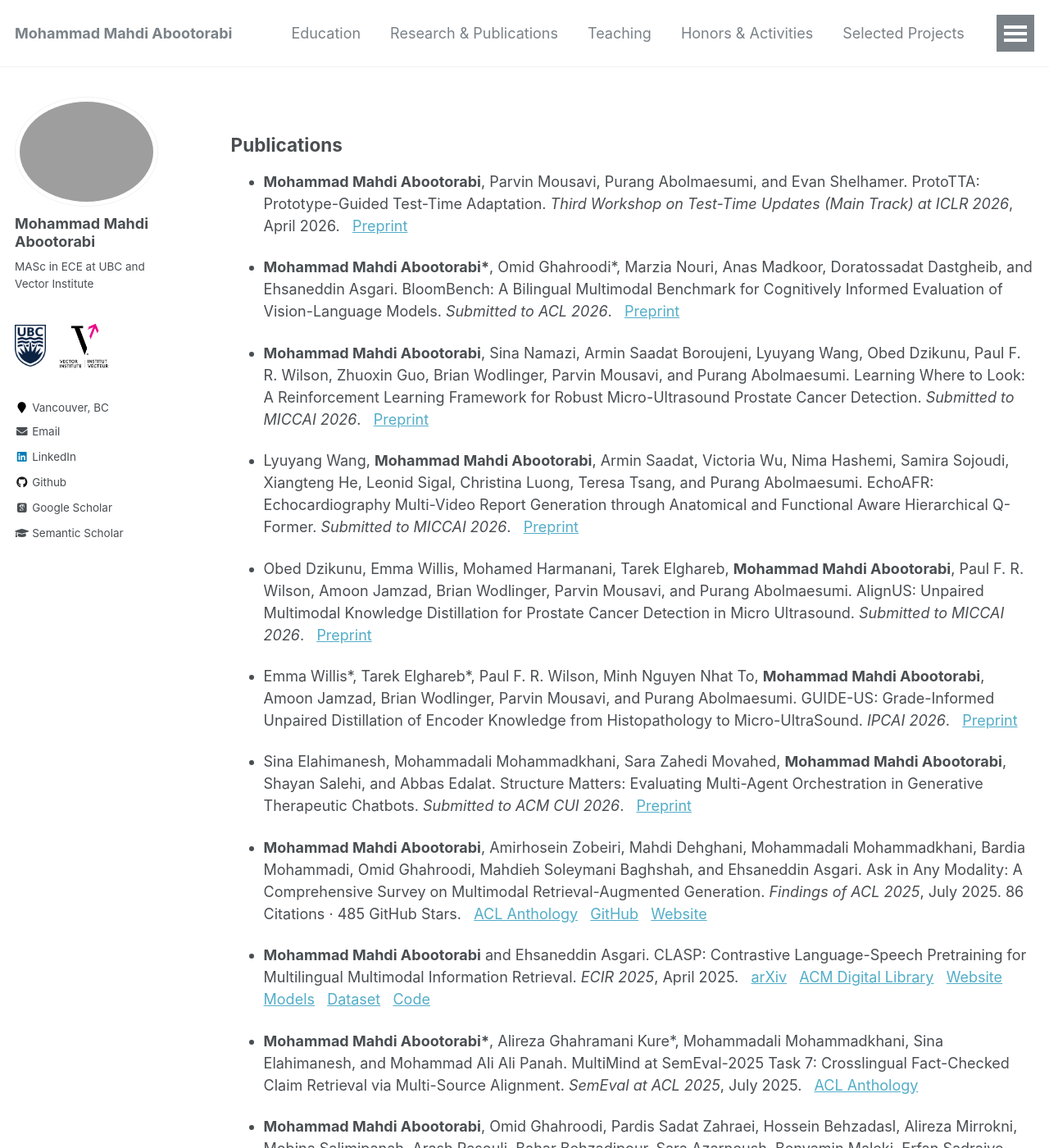
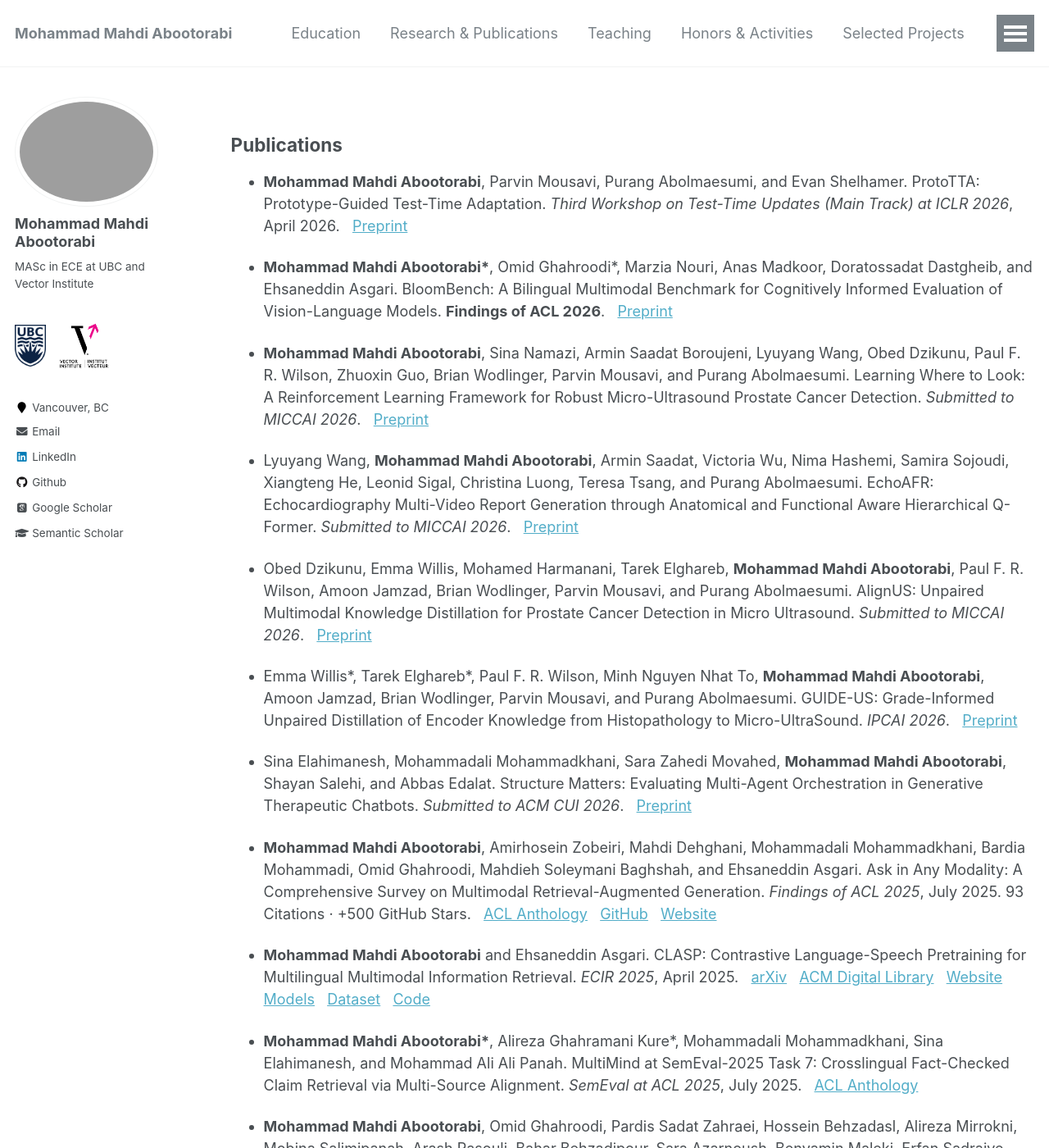
Before and after one commit to aboots/aboots.github.io, a Jekyll site: the page built from _pages/research.md, in a window 1280 px wide and 1400 px high. Shown: the whole window at 82% size. Built offline with Jekyll 4.4.1, drawn with Linux system fonts in a browser that asks for light colours; nearby versions of some CDN libraries; some web fonts are replaced.

Commit message:
Revise publication entries in research.md
Updated publication details for several papers, including changes to titles, submission statuses, and citation counts.

```diff
--- a/_pages/research.md
+++ b/_pages/research.md
@@ -8,7 +8,7 @@ author_profile: true
 
 - **Mohammad Mahdi Abootorabi**, Parvin Mousavi, Purang Abolmaesumi, and Evan Shelhamer. ProtoTTA: Prototype-Guided Test-Time Adaptation. *Third Workshop on Test-Time Updates (Main Track) at ICLR 2026*, April 2026. &nbsp; [Preprint](https://drive.google.com/file/d/1nDYQGEdBNzbiyfVHs8vfCDiNEBbJBLKP/view?usp=sharing)
 
-- **Mohammad Mahdi Abootorabi\***, Omid Ghahroodi\*, Marzia Nouri, Anas Madkoor, Doratossadat Dastgheib, and Ehsaneddin Asgari. BloomBench: A Bilingual Multimodal Benchmark for Cognitively Informed Evaluation of Vision-Language Models. *Submitted to ACL 2026*. &nbsp; [Preprint](https://drive.google.com/file/d/1jRMHMwKcNEco5wxJYpVh_ecFiJST6wA6/view?usp=sharing)
+- **Mohammad Mahdi Abootorabi\***, Omid Ghahroodi\*, Marzia Nouri, Anas Madkoor, Doratossadat Dastgheib, and Ehsaneddin Asgari. BloomBench: A Bilingual Multimodal Benchmark for Cognitively Informed Evaluation of Vision-Language Models. **Findings of ACL 2026**. &nbsp; [Preprint](https://drive.google.com/file/d/1jRMHMwKcNEco5wxJYpVh_ecFiJST6wA6/view?usp=sharing)
 
 - **Mohammad Mahdi Abootorabi**, Sina Namazi, Armin Saadat Boroujeni, Lyuyang Wang, Obed Dzikunu, Paul F. R. Wilson, Zhuoxin Guo, Brian Wodlinger, Parvin Mousavi, and Purang Abolmaesumi. Learning Where to Look: A Reinforcement Learning Framework for Robust Micro-Ultrasound Prostate Cancer Detection. *Submitted to MICCAI 2026*. &nbsp; [Preprint](https://drive.google.com/file/d/13ILcEZKeqXjs9x_8mwkX2n5EThG1RB80/view?usp=sharing)
 
@@ -20,7 +20,7 @@ author_profile: true
 
 - Sina Elahimanesh, Mohammadali Mohammadkhani, Sara Zahedi Movahed, **Mohammad Mahdi Abootorabi**, Shayan Salehi, and Abbas Edalat. Structure Matters: Evaluating Multi-Agent Orchestration in Generative Therapeutic Chatbots. *Submitted to ACM CUI 2026*. &nbsp; [Preprint](https://arxiv.org/abs/2603.00774)
 
-- **Mohammad Mahdi Abootorabi**, Amirhosein Zobeiri, Mahdi Dehghani, Mohammadali Mohammadkhani, Bardia Mohammadi, Omid Ghahroodi, Mahdieh Soleymani Baghshah, and Ehsaneddin Asgari. Ask in Any Modality: A Comprehensive Survey on Multimodal Retrieval-Augmented Generation. *Findings of ACL 2025*, July 2025. 86 Citations · 485 GitHub Stars. &nbsp; [ACL Anthology](https://aclanthology.org/2025.findings-acl.861/) &nbsp; [GitHub](https://github.com/llm-lab-org/Multimodal-RAG-Survey) &nbsp; [Website](https://multimodalrag.github.io/)
+- **Mohammad Mahdi Abootorabi**, Amirhosein Zobeiri, Mahdi Dehghani, Mohammadali Mohammadkhani, Bardia Mohammadi, Omid Ghahroodi, Mahdieh Soleymani Baghshah, and Ehsaneddin Asgari. Ask in Any Modality: A Comprehensive Survey on Multimodal Retrieval-Augmented Generation. *Findings of ACL 2025*, July 2025. 93 Citations · +500 GitHub Stars. &nbsp; [ACL Anthology](https://aclanthology.org/2025.findings-acl.861/) &nbsp; [GitHub](https://github.com/llm-lab-org/Multimodal-RAG-Survey) &nbsp; [Website](https://multimodalrag.github.io/)
 
 - **Mohammad Mahdi Abootorabi** and Ehsaneddin Asgari. CLASP: Contrastive Language-Speech Pretraining for Multilingual Multimodal Information Retrieval. *ECIR 2025*, April 2025. &nbsp; [arXiv](https://arxiv.org/abs/2412.13071) &nbsp; [ACM Digital Library](https://dl.acm.org/doi/10.1007/978-3-031-88717-8_2) &nbsp; [Website](https://clasp1.github.io/) &nbsp; [Models](https://huggingface.co/llm-lab/CLASP) &nbsp; [Dataset](https://huggingface.co/datasets/llm-lab/SpeechBrown) &nbsp; [Code](https://github.com/language-modeling-lab/CLASP)
 
```
